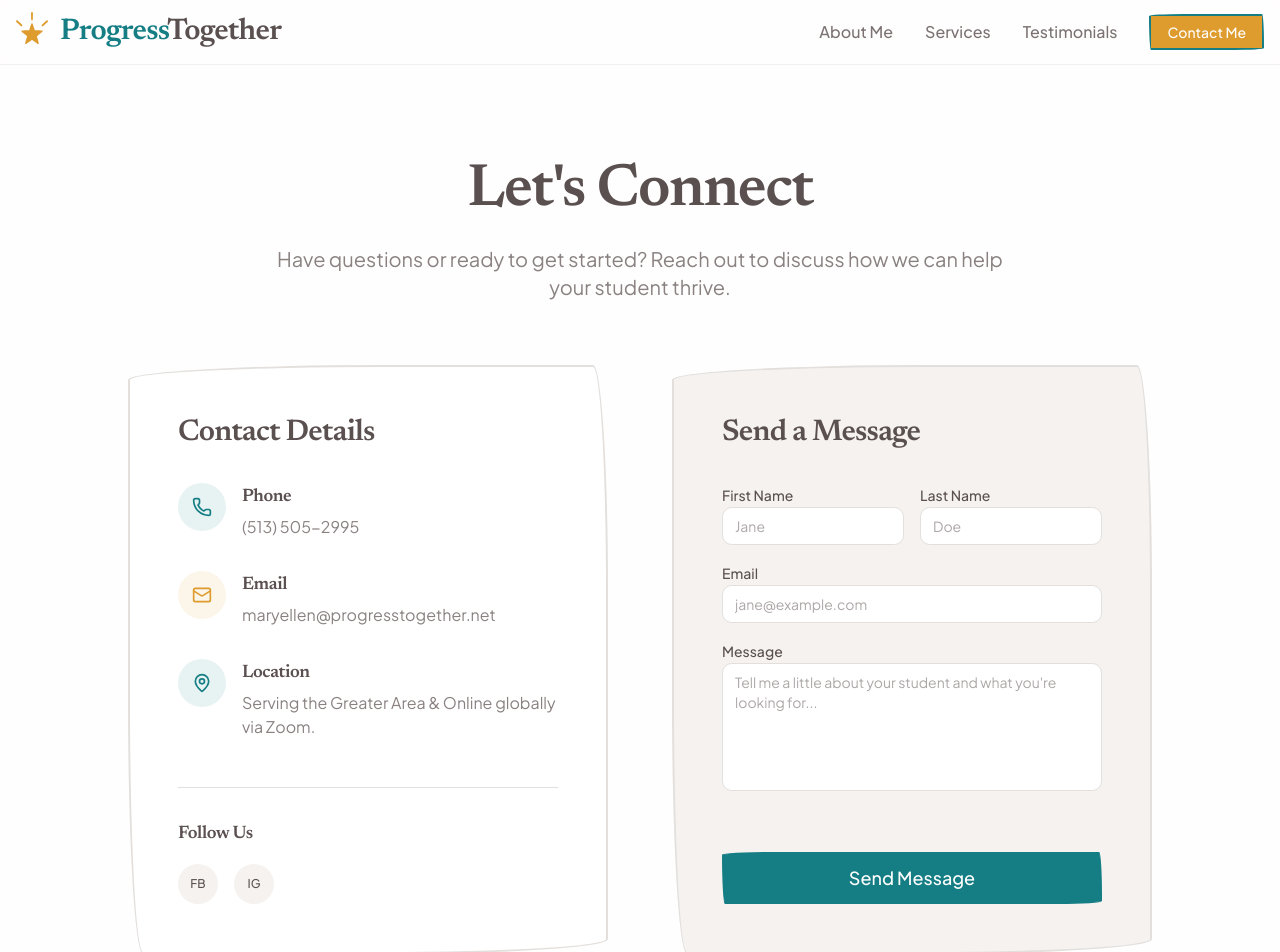
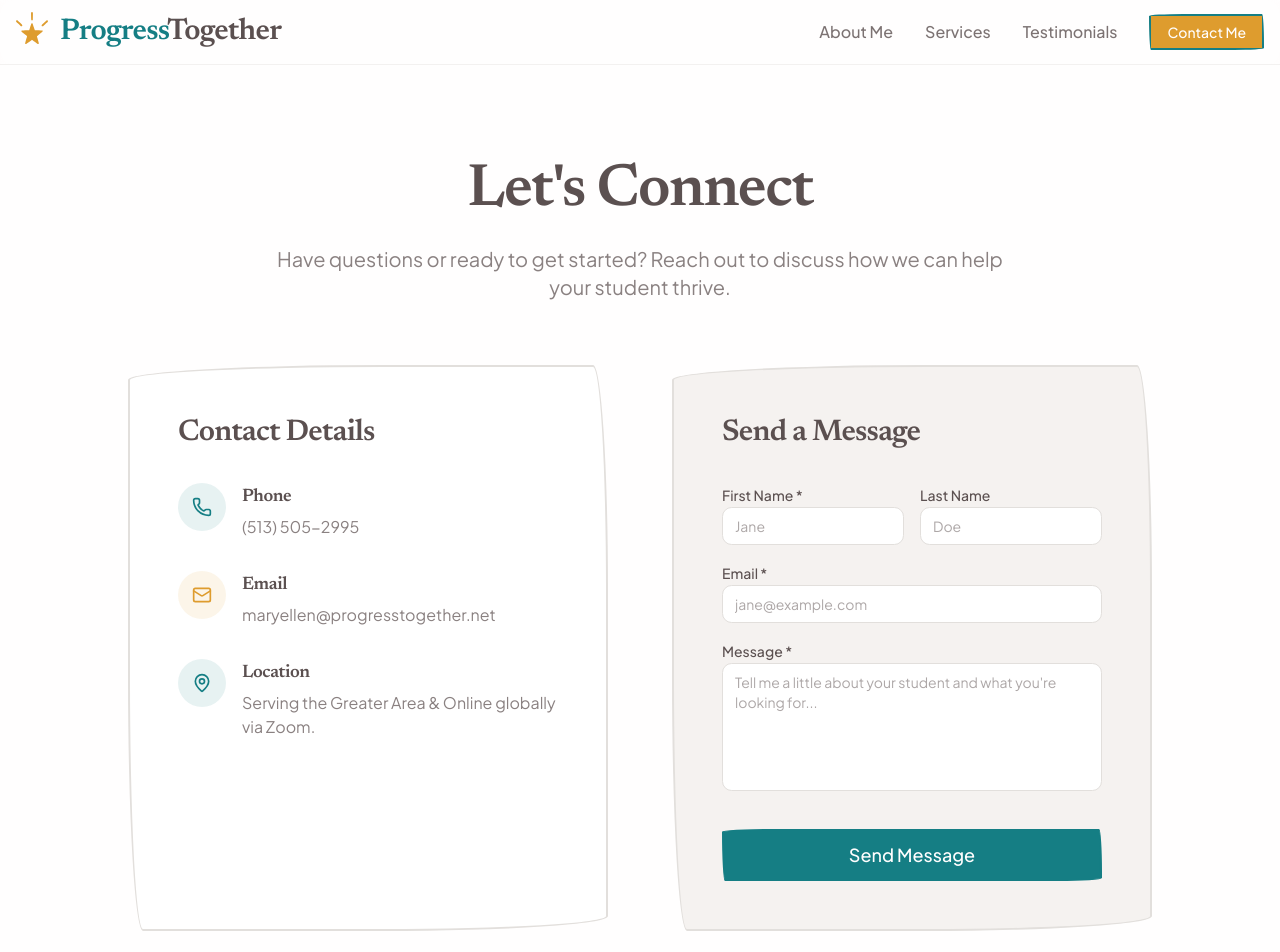
Before and after one commit to progresstogethergh/website, a Next.js app: page /contact in a window 1280 px wide. Shown: the top 952 px of the page. Built offline with nearby package versions, Linux system fonts and the light colour scheme.

Commit message:
custom 404; contact page update

```diff
--- a/next.config.ts
+++ b/next.config.ts
@@ -2,6 +2,27 @@ import type { NextConfig } from "next";
 
 const nextConfig: NextConfig = {
   allowedDevOrigins: ["192.168.1.113"],
+  async headers() {
+    return [
+      {
+        source: '/(.*)',
+        headers: [
+          {
+            key: 'X-Content-Type-Options',
+            value: 'nosniff',
+          },
+          {
+            key: 'X-Frame-Options',
+            value: 'DENY',
+          },
+          {
+            key: 'Referrer-Policy',
+            value: 'strict-origin-when-cross-origin',
+          },
+        ],
+      },
+    ];
+  },
 };
 
 export default nextConfig;
--- a/src/app/contact/page.tsx
+++ b/src/app/contact/page.tsx
@@ -1,8 +1,31 @@
+"use client";
 import { FadeIn } from "@/components/FadeIn";
-import { Mail, Phone, MapPin } from "lucide-react";
+import { Mail, Phone, MapPin, CheckCircle2 } from "lucide-react";
 import { Button } from "@/components/ui/button";
+import { useState } from "react";
 
 export default function ContactPage() {
+  const [status, setStatus] = useState<"idle" | "submitting" | "success" | "error">("idle");
+  const [formData, setFormData] = useState({ firstName: "", lastName: "", email: "", message: "", honeypot: "" });
+
+  const handleSubmit = (e: React.FormEvent) => {
+    e.preventDefault();
+    if (formData.honeypot) return; // Spam detected
+
+    // Basic validation
+    if (!formData.firstName || !formData.email || !formData.message) {
+      setStatus("error");
+      return;
+    }
+
+    setStatus("submitting");
+    // Simulate submission since no backend is configured yet
+    setTimeout(() => {
+      setStatus("success");
+      setFormData({ firstName: "", lastName: "", email: "", message: "", honeypot: "" });
+    }, 1500);
+  };
+
   return (
     <div className="flex flex-col gap-16 md:gap-24 py-16 md:py-24">
       <div className="container mx-auto px-4">
@@ -28,7 +51,7 @@ export default function ContactPage() {
                 </div>
                 <div>
                   <h3 className="font-heading text-lg mb-1">Phone</h3>
-                  <p className="text-muted-foreground hover:text-primary transition-colors cursor-pointer">(513) 505-2995</p>
+                  <a href="tel:+15135052995" className="text-muted-foreground hover:text-primary transition-colors block">(513) 505-2995</a>
                 </div>
               </div>
 
@@ -38,7 +61,7 @@ export default function ContactPage() {
                 </div>
                 <div>
                   <h3 className="font-heading text-lg mb-1">Email</h3>
-                  <p className="text-muted-foreground hover:text-secondary transition-colors cursor-pointer">maryellen@progresstogether.net</p>
+                  <a href="mailto:maryellen@progresstogether.net" className="text-muted-foreground hover:text-secondary transition-colors block break-all">maryellen@progresstogether.net</a>
                 </div>
               </div>
 
@@ -52,46 +75,49 @@ export default function ContactPage() {
                 </div>
               </div>
             </div>
-
-            <div className="mt-12 pt-8 border-t border-border">
-              <h3 className="font-heading text-lg mb-4">Follow Us</h3>
-              <div className="flex gap-4">
-                <a href="#" className="w-10 h-10 rounded-full bg-muted flex items-center justify-center text-foreground hover:bg-primary hover:text-primary-foreground transition-colors font-medium text-xs">
-                  FB
-                </a>
-                <a href="#" className="w-10 h-10 rounded-full bg-muted flex items-center justify-center text-foreground hover:bg-secondary hover:text-secondary-foreground transition-colors font-medium text-xs">
-                  IG
-                </a>
-              </div>
-            </div>
           </div>
 
           {/* Quick Contact Form Placeholder */}
           <div className="bg-muted sketchy-border p-6 sm:p-8 md:p-12 h-full flex flex-col justify-center">
             <h2 className="text-3xl font-heading mb-6">Send a Message</h2>
-            <form className="space-y-4 flex-1 flex flex-col mt-2">
+            {status === "success" ? (
+              <div className="flex flex-col items-center justify-center text-center p-8 flex-1">
+                <CheckCircle2 className="w-16 h-16 text-primary mb-4" />
+                <h3 className="text-2xl font-heading mb-2">Message Sent!</h3>
+                <p className="text-muted-foreground mb-6">Thank you for reaching out. I&apos;ll get back to you shortly.</p>
+                <Button onClick={() => setStatus("idle")} variant="outline" className="sketchy-btn">Send Another</Button>
+              </div>
+            ) : (
+              <form onSubmit={handleSubmit} className="space-y-4 flex-1 flex flex-col mt-2">
+                {/* Honeypot Spam Protection */}
+                <input type="text" name="honeypot" style={{ display: "none" }} tabIndex={-1} autoComplete="off" value={formData.honeypot} onChange={(e) => setFormData({...formData, honeypot: e.target.value})} />
+
                 <div className="grid grid-cols-1 sm:grid-cols-2 gap-4">
                   <div className="space-y-2">
-                  <label className="text-sm font-medium text-foreground">First Name</label>
-                  <input type="text" className="w-full bg-card border border-border rounded-md px-3 py-2 text-sm focus:outline-none focus:ring-2 focus:ring-primary/50" placeholder="Jane" />
+                    <label className="text-sm font-medium text-foreground">First Name *</label>
+                    <input required type="text" value={formData.firstName} onChange={(e) => setFormData({...formData, firstName: e.target.value})} className="w-full bg-card border border-border rounded-md px-3 py-2 text-sm focus:outline-none focus:ring-2 focus:ring-primary/50" placeholder="Jane" />
                   </div>
                   <div className="space-y-2">
                     <label className="text-sm font-medium text-foreground">Last Name</label>
-                  <input type="text" className="w-full bg-card border border-border rounded-md px-3 py-2 text-sm focus:outline-none focus:ring-2 focus:ring-primary/50" placeholder="Doe" />
+                    <input type="text" value={formData.lastName} onChange={(e) => setFormData({...formData, lastName: e.target.value})} className="w-full bg-card border border-border rounded-md px-3 py-2 text-sm focus:outline-none focus:ring-2 focus:ring-primary/50" placeholder="Doe" />
                   </div>
                 </div>
                 <div className="space-y-2">
-                <label className="text-sm font-medium text-foreground">Email</label>
-                <input type="email" className="w-full bg-card border border-border rounded-md px-3 py-2 text-sm focus:outline-none focus:ring-2 focus:ring-primary/50" placeholder="jane@example.com" />
+                  <label className="text-sm font-medium text-foreground">Email *</label>
+                  <input required type="email" value={formData.email} onChange={(e) => setFormData({...formData, email: e.target.value})} className="w-full bg-card border border-border rounded-md px-3 py-2 text-sm focus:outline-none focus:ring-2 focus:ring-primary/50" placeholder="jane@example.com" />
                 </div>
                 <div className="space-y-2 flex-1">
-                <label className="text-sm font-medium text-foreground">Message</label>
-                <textarea className="w-full h-32 bg-card border border-border rounded-md px-3 py-2 text-sm focus:outline-none focus:ring-2 focus:ring-primary/50 resize-none" placeholder="Tell me a little about your student and what you're looking for..."></textarea>
+                  <label className="text-sm font-medium text-foreground">Message *</label>
+                  <textarea required value={formData.message} onChange={(e) => setFormData({...formData, message: e.target.value})} className="w-full h-32 bg-card border border-border rounded-md px-3 py-2 text-sm focus:outline-none focus:ring-2 focus:ring-primary/50 resize-none" placeholder="Tell me a little about your student and what you're looking for..."></textarea>
                 </div>
-              <Button className="w-full sketchy-btn bg-primary text-primary-foreground hover:bg-primary/90 mt-4 py-6 text-lg">
-                Send Message
+
+                {status === "error" && <p className="text-destructive text-sm font-medium">Please fill out all required fields.</p>}
+
+                <Button disabled={status === "submitting"} type="submit" className="w-full sketchy-btn bg-primary text-primary-foreground hover:bg-primary/90 mt-4 py-6 text-lg disabled:opacity-50 transition-all">
+                  {status === "submitting" ? "Sending..." : "Send Message"}
                 </Button>
               </form>
+            )}
           </div>
 
         </div>
--- a/src/app/layout.tsx
+++ b/src/app/layout.tsx
@@ -20,8 +20,33 @@ const caveat = Caveat({
 });
 
 export const metadata: Metadata = {
-  title: "Progress Together",
-  description: "Building skills. Growing confidence. Progress is better together.",
+  title: "Progress Together | Maryellen Lees Tutoring",
+  description: "Building skills. Growing confidence. Progress is better together. Customized tutoring by Maryellen Lees.",
+  metadataBase: new URL("https://progresstogether.net"),
+  alternates: {
+    canonical: "/",
+  },
+  openGraph: {
+    title: "Progress Together | Maryellen Lees Tutoring",
+    description: "Building skills. Growing confidence. Progress is better together.",
+    url: "https://progresstogether.net",
+    siteName: "Progress Together",
+    images: [
+      {
+        url: "/assets/img/og-image.jpg",
+        width: 1200,
+        height: 630,
+        alt: "Progress Together",
+      },
+    ],
+    type: "website",
+  },
+  twitter: {
+    card: "summary_large_image",
+    title: "Progress Together",
+    description: "Building skills. Growing confidence. Progress is better together.",
+    images: ["/assets/img/og-image.jpg"],
+  },
 };
 
 export default function RootLayout({ children }: LayoutProps<"/">) {
```
Lines whose indentation alone changed are shown as unchanged.
